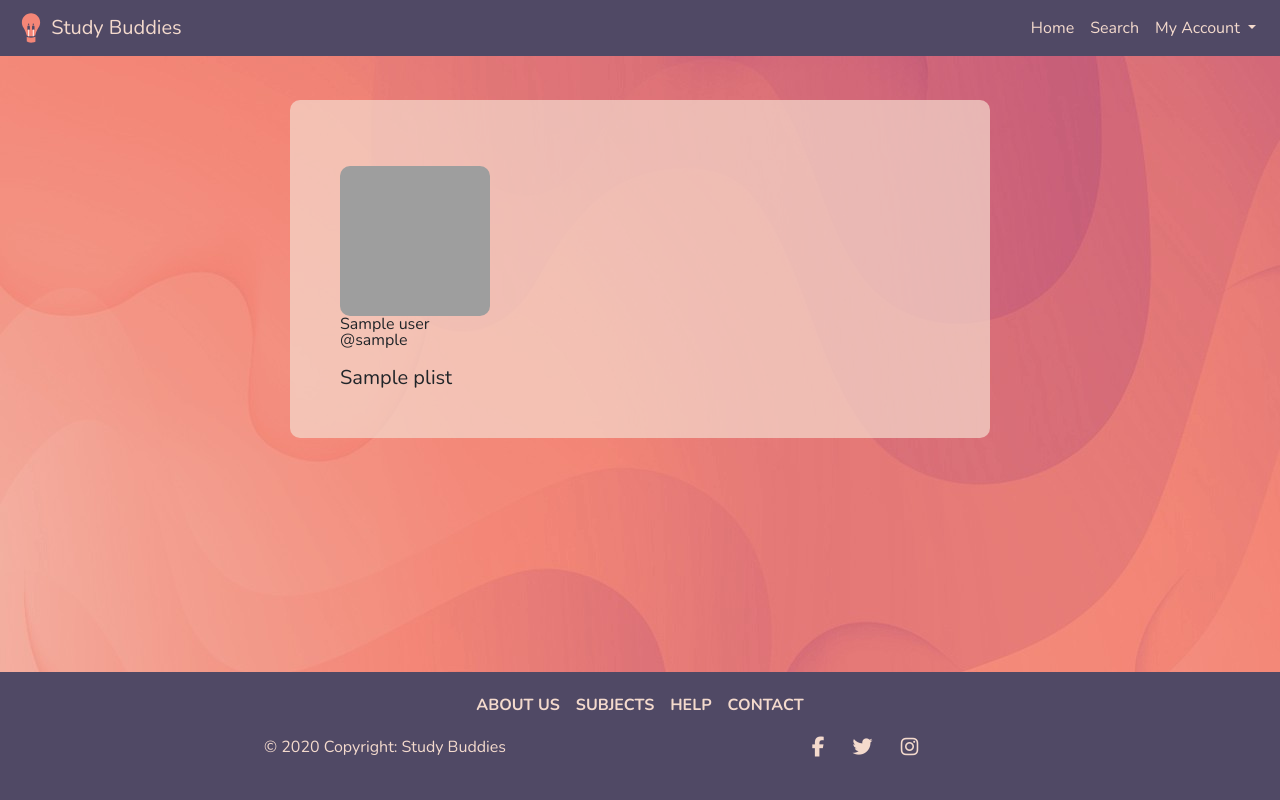
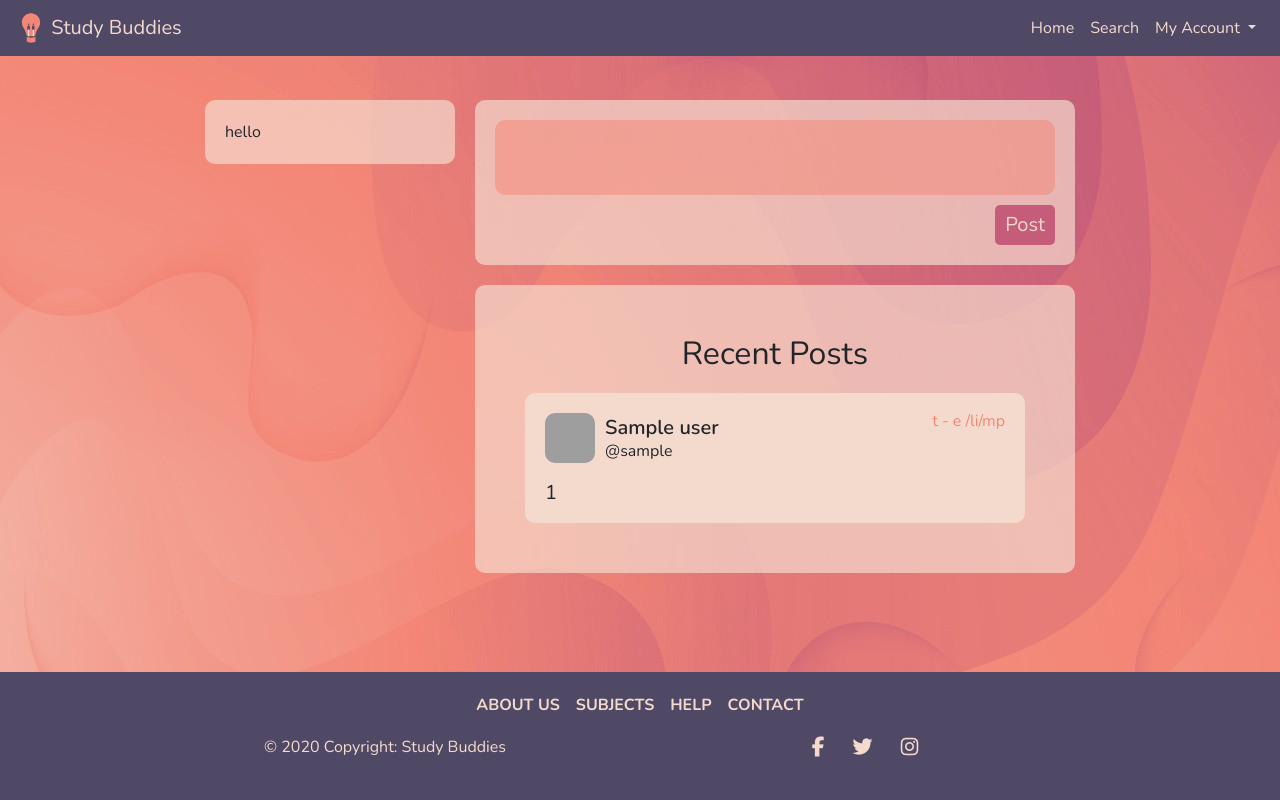
Before and after one commit to EvilJesster/studybuddies, a Flask app: page / in a window 1280 px wide. Run offline with Flask 2, Linux system fonts and the light colour scheme; the visitor is signed in with stand-in values (Sample User, id 1); a database or web service that is not in the repository returns one stand-in record (values such as "Sample title"); some libraries are stand-ins or nearby versions; grey boxes are pictures that could not be loaded.

Commit message:
started feed styling

```diff
--- a/project/routes/landing.py
+++ b/project/routes/landing.py
@@ -8,12 +8,18 @@ users = mongo.db.users
 foll = mongo.db.followlist
 posts = mongo.db.posts
 
-@landing.route('/')
+@landing.route('/', methods=['POST', 'GET'])
 def tester(): #TODO:make this a real name
     global users,foll, posts
     form = PostForm(request.form)
     #userinfo.insert({'event': 'event_name', 'date': 'event_date', 'user': 'user_name'})
     if(session.get('lin') == True):
+        # make a post on feed
+        if (request.method == 'POST' and form.validate()):
+            holder = form.data['post']
+            User.addpost(session.get('unique'), holder)
+            return(redirect(url_for('landing.tester')))
+
         holder = users.find_one({'unique': session.get('unique')})
         if(holder['name'] == None):
             return(redirect(url_for('user.setup')))
@@ -34,7 +40,7 @@ def tester(): #TODO:make this a real name
                 posthold['name'] = curuse['name']
                 post.append(posthold)
 
-        return(render_template('loggedin.html', user = holder['name'], ready=ready, post=post, time=datetime.now()))
+        return(render_template('loggedin.html', user = holder['name'], ready=ready, post=post, form=form, time=datetime.now()))
     else:
         return(render_template('notloggedin.html', time = datetime.now()))
     return(render_template('base.html', time = datetime.now()))
--- /dev/null
+++ b/project/static/css/posts.css
@@ -0,0 +1,94 @@
+#left-col {
+    background-color:rgba(244, 218, 205, 0.7);
+    width:250px;
+    align-self:flex-start;
+    margin-top:100px;
+    border-radius:10px;
+    padding:20px;
+    margin-right:20px;
+}
+
+#right-col {
+
+}
+
+.make-post-contain {
+    width:600px;
+    margin-top:100px;
+    margin-bottom:20px;
+    align-self:center;
+    border-radius:10px;
+    line-height:1;
+}
+
+
+/* POSTS */
+textarea {
+  outline: none;
+  resize:none;
+  width:100%;
+  height:75px;
+  border-radius:10px;
+  background-color:rgba(243, 134, 118, 0.5);
+  margin-bottom:10px;
+  display:block;
+  border:none;padding:10px;
+}
+
+.posts-contain {
+    margin-left:20px;
+    width:480px;
+}
+
+.make-post {
+    background-color:rgba(244, 218, 205, 0.7);
+    padding:20px;
+    border-radius:10px;
+}
+
+.make-post form {
+    text-align:right;
+}
+
+.post {
+    border-radius:10px;
+    padding:20px;
+    background-color:#F4DACD;
+    margin-top:20px;
+}
+
+.post-head {
+    display:flex;
+}
+
+.post-head img {
+    width:50px;height:50px;
+    margin-right:10px;
+}
+
+.post-head .name {
+    font-weight:600;
+    font-size:20px;
+    line-height:1.5;
+}
+
+.timestamp {
+    color:#F38676;
+}
+
+.spacer {
+    display:flex;justify-content:space-between;width:100%;
+}
+
+button {
+    background-color:#C55C79;
+    color:#F4DACD;
+    padding:10px;
+    font-size:20px;
+    border:none;
+    border-radius:5px;
+}
+
+button:hover, button:focus {
+  background-color:#ac405e;
+}
--- a/project/templates/loggedin.html
+++ b/project/templates/loggedin.html
@@ -1,6 +1,7 @@
 {% extends 'base.html' %}
 {% block styling %}
 <link rel="stylesheet" type="text/css" href="static/css/profile.css?q={{ time }}" />
+<link rel="stylesheet" type="text/css" href="static/css/posts.css?q={{ time }}" />
 {% endblock %}
 {% block nav %}
                 <a class="nav-item nav-link" href="{{ url_for('user.search') }}">Search</a>
@@ -19,32 +20,49 @@
 {% endblock %}
 
 {%  block content %}
-         <div class="container-lg" id="bg-contain">
-        <div class="profile-contain">
-
-
-            <br>
-
-            <div class="posts-contain">
+         <div class="container-lg" id="bg-contain" style="flex-direction:row;">
+             <div id="left-col">
+                 hello
+            </div>
+            <div id="right-col">
+                <div class="make-post-contain">
+                 <div class="make-post">
+                    <form method="POST" action="{{url_for('landing.tester')}}">
+                        {{ form.csrf_token }}
+                        {{ form.post }}
+                        <button type="submit">Post</button>
+                    </form>
+                </div>
+            </div>
+            <div class="profile-contain" style="margin-top:0px;width:600px;">
+            <h2 align="center">Recent Posts</h2>
+            <div class="posts-contain" style="width:100%;margin-left:0px;">
             {% if post %}
                  {% for i in post %}
-                <div class="make-post">
+
                     <div class="post">
                         <div class="post-head">
                             <img src="{{ i['pfp'] }}" class="pfp"/>
-                            <div style="padding:0px;">
-                                <span class="name">{{ i['name']}}</span><br/>
-                                @{{ i['username']}}
+                            <div class="spacer">
+                                <div>
+                                    <span class="name">{{ i['name']}}</span><br/>
+                                    @{{ i['username']}}
+                                </div>
+                                <div class="timestamp">
+                                    {{ i['post'][1][11:16] }} - {{ i['post'][1][5:7] }}/{{ i['post'][1][8:10] }}/{{ i['post'][1][2:4] }}
+                                </div>
                             </div>
                         </div>
                         <div style="padding-top:20px;font-size:20px;">
-                            {{ i['post'] }}
+                            {{ i['post'][0] }}
                         </div>
                     </div>
                 {% endfor %}
             {% endif %}
-            </div>
+
 
         </div><!-- end profile contain-->
-    </div>
+            </div>
+            </div>
+        </div>
 {% endblock %}
```
Also changed, not shown: project/static/css/forms.css (+0 -50 lines), project/templates/profile.html (+9 -4 lines).
